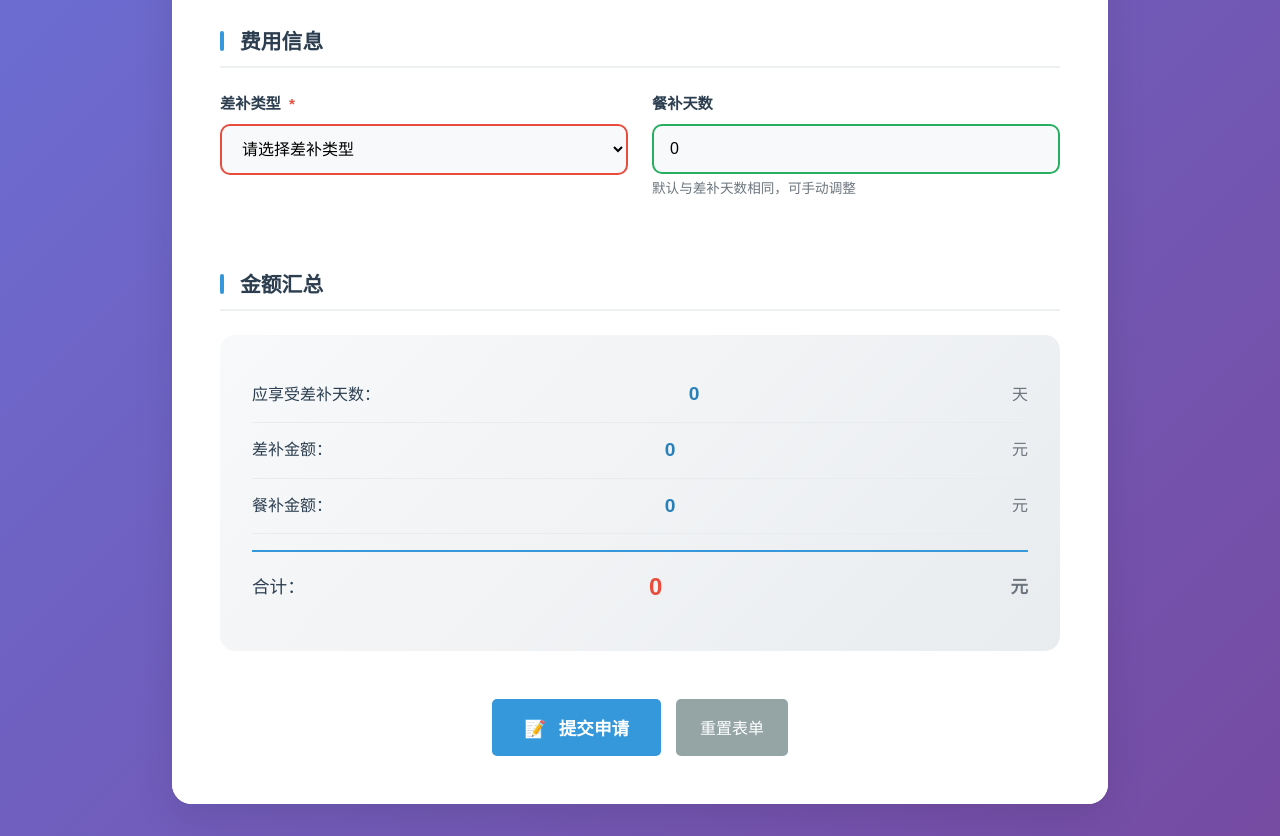
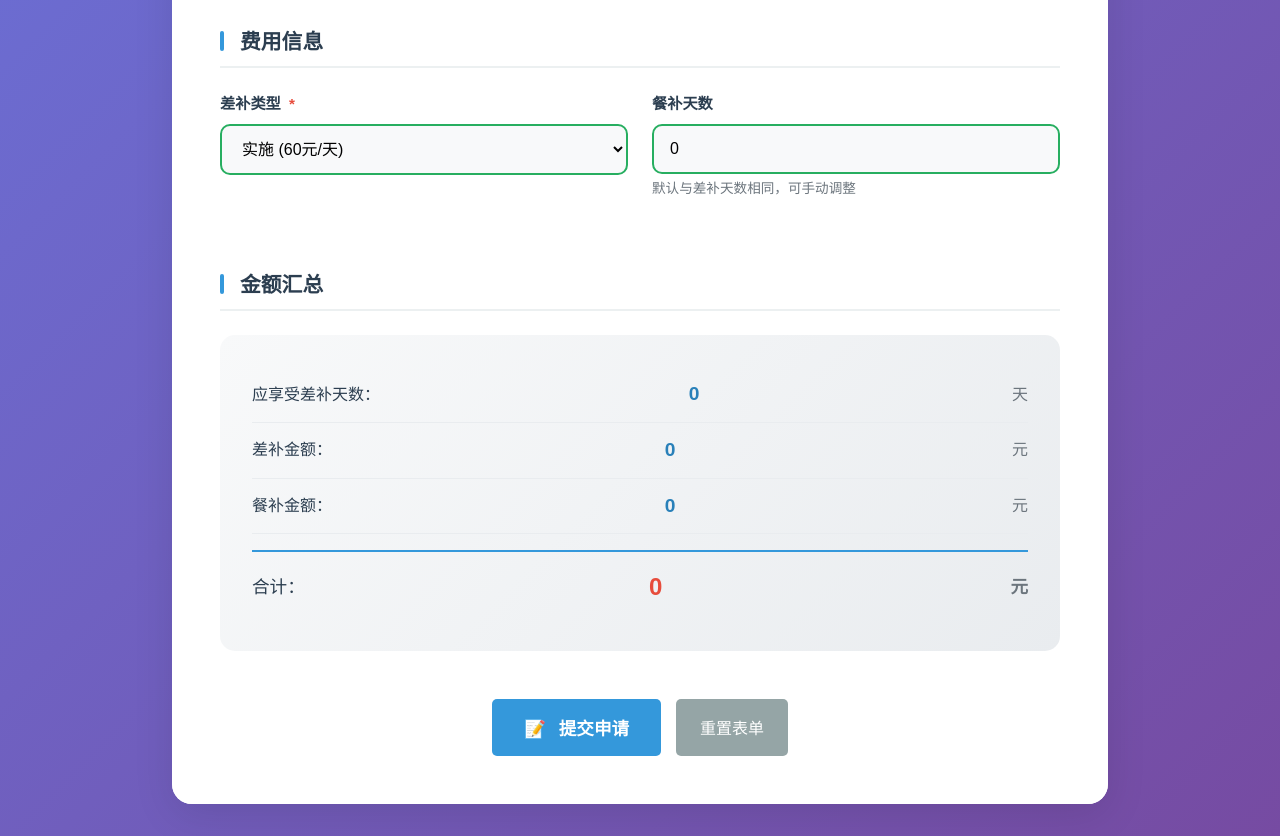
Before and after one commit to yht18090351079/static-version, a website: page index.html in a window 1280 px wide. Shown: the part 1160-1996 px from the top of the page. Drawn offline with Linux system fonts and the light colour scheme; no server answers.

Commit message:
设置实施为差补类型的默认选项

```diff
--- a/index.html
+++ b/index.html
@@ -81,7 +81,7 @@
                                 <select id="allowanceType" name="allowanceType" required>
                                     <option value="">请选择差补类型</option>
                                     <option value="90">商务 (90元/天)</option>
-                                    <option value="60">实施 (60元/天)</option>
+                                    <option value="60" selected>实施 (60元/天)</option>
                                 </select>
                             </div>
                             <div class="form-group">
```
